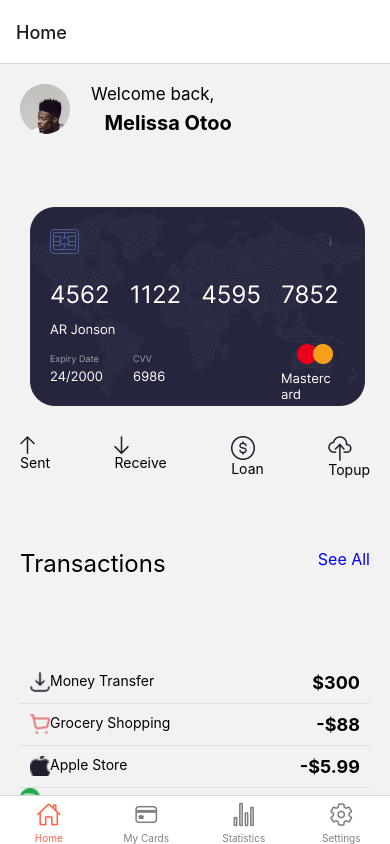
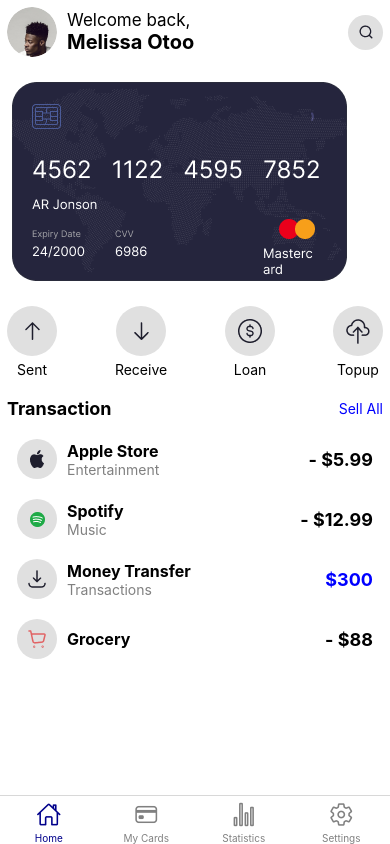
Before and after one commit to MaameLissa/-rn-assignment5-11263472, a React Native app in the folder Muse/: screen /Home in a window 390 px wide. Built offline with nearby package versions, Linux system fonts and the light colour scheme.

Commit message:
Homepage complete

```diff
--- a/Muse/Components/BottomTabs.js
+++ b/Muse/Components/BottomTabs.js
@@ -1,7 +1,7 @@
-// src/navigation/BottomTabs.js
 import React from "react";
 import { createBottomTabNavigator } from "@react-navigation/bottom-tabs";
 import Icon from "react-native-vector-icons/Ionicons";
+import { useTheme } from "../theme/ThemeProvider";
 
 import HomeScreen from "./HomeScreen";
 import MyCardsScreen from "./MyCardsScreen";
@@ -11,6 +11,8 @@ import SettingsScreen from "./SettingsScreen";
 const Tab = createBottomTabNavigator();
 
 const BottomTabs = () => {
+  const { currentTheme } = useTheme(); // Get current theme
+
   return (
     <Tab.Navigator
       screenOptions={({ route }) => ({
@@ -37,11 +39,17 @@ const BottomTabs = () => {
 
           return <Icon name={iconName} size={size} color={color} />;
         },
+        tabBarActiveTintColor: "#00008B",
+        tabBarInactiveTintColor: "gray",
+        tabBarStyle: [
+          {
+            display: "flex",
+            backgroundColor: currentTheme.tabBarBackground, // Apply theme background color
+          },
+          null,
+        ],
+        headerShown: false, // Remove the top bar
       })}
-      tabBarOptions={{
-        activeTintColor: "tomato",
-        inactiveTintColor: "gray",
-      }}
     >
       <Tab.Screen name="Home" component={HomeScreen} />
       <Tab.Screen name="My Cards" component={MyCardsScreen} />
--- a/Muse/Components/HomeScreen.js
+++ b/Muse/Components/HomeScreen.js
@@ -1,15 +1,22 @@
-// src/screens/HomeScreen.js
 import React from "react";
-import { View, Text, StyleSheet, Image } from "react-native";
+import { View, Text, StyleSheet, Image, ScrollView } from "react-native";
+import { useTheme } from '../theme/ThemeProvider';
 
 const HomeScreen = () => {
+  const { currentTheme } = useTheme();
+
   return (
-    <View style={styles.container}>
+    <ScrollView style={[styles.container, { backgroundColor: currentTheme.background }]}>
       <View style={styles.top}>
         <Image style={styles.userimage} source={require("../Images/profile.png")} />
-        <Image style={styles.search} source={require("../Images/search.png")} />
-        <Text style={styles.welcomeText}>Welcome back,</Text>
-        <Text style={styles.username}>Melissa Otoo</Text>
+        <View style={styles.welcomeContainer}>
+          <Text style={[styles.welcomeText, { color: currentTheme.text }]}>Welcome back,</Text>
+          <Text style={[styles.username, { color: currentTheme.text }]}>Melissa Otoo</Text>
+        </View>
+
+        <View style={[styles.searchContainer, { backgroundColor: currentTheme.circle }]}>
+          <Image style={styles.search} source={require("../Images/search.png")} />
+        </View>
       </View>
       <View style={styles.card}>
         <Image source={require("../Images/Card.png")} />
@@ -17,143 +24,190 @@ const HomeScreen = () => {
 
       <View style={styles.buttons}>
         <View style={styles.button}>
-          <View style={styles.bx}>
-            <Image
-              style={styles.image}
-              source={require("../Images/send.png")}
-            />
+          <View style={[styles.circle, { backgroundColor: currentTheme.circle }]}>
+            <Image style={styles.image} source={require("../Images/send.png")} />
           </View>
-          <Text style={styles.sent}>Sent</Text>
-        </View>
-
-        <View style={styles.button}>
-          <Image
-            style={styles.image}
-            source={require("../Images/recieve.png")}
-          />
-          <Text style={styles.receive}>Receive</Text>
+          <Text style={[styles.sent, { color: currentTheme.text }]}>Sent</Text>
         </View>
         <View style={styles.button}>
-          <Image style={styles.image} source={require("../Images/loan.png")} />
-          <Text style={styles.loan}>Loan</Text>
+          <View style={[styles.circle, { backgroundColor: currentTheme.circle }]}>
+            <Image style={styles.image} source={require("../Images/recieve.png")} />
+          </View>
+          <Text style={[styles.receive, { color: currentTheme.text }]}>Receive</Text>
         </View>
         <View style={styles.button}>
-          <Image style={styles.image} source={require("../Images/topUp.png")} />
-          <Text style={styles.topup}>Topup</Text>
+          <View style={[styles.circle, { backgroundColor: currentTheme.circle }]}>
+            <Image style={styles.image} source={require("../Images/loan.png")} />
+          </View>
+          <Text style={[styles.loan, { color: currentTheme.text }]}>Loan</Text>
+        </View>
+        <View style={styles.button}>
+          <View style={[styles.circle, { backgroundColor: currentTheme.circle }]}>
+            <Image style={styles.image} source={require("../Images/topUp.png")} />
+          </View>
+          <Text style={[styles.topup, { color: currentTheme.text }]}>Topup</Text>
         </View>
       </View>
 
-      <View style={styles.transactionText}>
-        <Text style={styles.title}>Transactions</Text>
-        <Text style={styles.subtitle}>See All</Text>
+      <View style={styles.Ttext}>
+        <Text style={[styles.Transact, { color: currentTheme.text }]}>Transaction</Text>
+        <Text style={styles.sell}>Sell All</Text>
       </View>
 
       <View style={styles.transactions}>
         <View style={styles.transaction}>
-          <Image
-            source={require("../Images/moneyTransfer.png")}
-            style={{ width: 20, height: 20 }}
-          />
-          <Text style={styles.transactionText}>Money Transfer</Text>
-          <Text style={styles.amount}>$300</Text>
+          <View style={[styles.transactionIconContainer, { backgroundColor: currentTheme.circle }]}>
+            <Image source={require("../Images/apple.png")} style={styles.transactionIcon} />
+          </View>
+          <View style={styles.transactionDetail}>
+            <Text style={[styles.transactionText, { color: currentTheme.text }]}>Apple Store</Text>
+            <Text style={styles.categoryText}>Entertainment</Text>
+          </View>
+          <Text style={[styles.amount, { color: currentTheme.text }]}>- $5.99</Text>
         </View>
         <View style={styles.transaction}>
-          <Image
-            source={require("../Images/grocery.png")}
-            style={{ width: 20, height: 20 }}
-          />
-          <Text style={styles.transactionText}>Grocery Shopping</Text>
-          <Text style={styles.amount}>-$88</Text>
+          <View style={[styles.transactionIconContainer, { backgroundColor: currentTheme.circle }]}>
+            <Image source={require("../Images/spotify.png")} style={styles.transactionIcon} />
+          </View>
+          <View style={styles.transactionDetail}>
+            <Text style={[styles.transactionText, { color: currentTheme.text }]}>Spotify</Text>
+            <Text style={styles.categoryText}>Music</Text>
+          </View>
+          <Text style={[styles.amount, { color: currentTheme.text }]}>- $12.99</Text>
         </View>
         <View style={styles.transaction}>
-          <Image
-            source={require("../Images/apple.png")}
-            style={{ width: 20, height: 20 }}
-          />
-          <Text style={styles.transactionText}>Apple Store</Text>
-          <Text style={styles.amount}>-$5.99</Text>
+          <View style={[styles.transactionIconContainer, { backgroundColor: currentTheme.circle }]}>
+            <Image source={require("../Images/moneyTransfer.png")} style={styles.transactionIcon} />
+          </View>
+          <View style={styles.transactionDetail}>
+            <Text style={[styles.transactionText, { color: currentTheme.text }]}>Money Transfer</Text>
+            <Text style={styles.categoryText}>Transactions</Text>
+          </View>
+          <Text style={[styles.amount, { color: "blue" }]}>$300</Text>
         </View>
-        <Image
-          source={require("../Images/spotify.png")}
-          style={{ width: 20, height: 20 }}
-        />
         <View style={styles.transaction}>
-          <Text style={styles.transactionText}>Spotify</Text>
-          <Text style={styles.amount}>-$12.99</Text>
+          <View style={[styles.transactionIconContainer, { backgroundColor: currentTheme.circle }]}>
+            <Image source={require("../Images/grocery.png")} style={styles.transactionIcon} />
+          </View>
+          <View style={styles.transactionDetail}>
+            <Text style={[styles.transactionText, { color: currentTheme.text }]}>Grocery</Text>
+          </View>
+          <Text style={[styles.amount, { color: currentTheme.text }]}>- $88</Text>
         </View>
       </View>
-    </View>
+    </ScrollView>
   );
 };
 
 const styles = StyleSheet.create({
   container: {
     flex: 1,
-    padding: 20,
+    padding: 7,
   },
   top: {
+    flexDirection: "row",
+    alignItems: "center",
+    marginBottom: 20,
+  },
+  userimage: {
+    width: 50,
+    height: 50,
+    borderRadius: 25,
+  },
+  welcomeContainer: {
+    marginLeft: 10,
     flex: 1,
-    flexDirection: "row",
   },
   welcomeText: {
     fontSize: 17,
-    marginLeft: 1,
   },
-  search: {
-  left: 600,
-  },
-
   username: {
     fontSize: 20,
     fontWeight: "bold",
-    marginTop: 27,
-    right:110,
-
+  },
+  searchContainer: {
+    width: 35,
+    height: 35,
+    borderRadius: 17.5,
+    justifyContent: "center",
+    alignItems: "center",
+  },
+  search: {
+    width: 20,
+    height: 20,
   },
   card: {
-    padding: 10,
+    padding: 5,
     marginBottom: 20,
   },
   buttons: {
-    flex: 1,
     flexDirection: "row",
     justifyContent: "space-between",
+    marginBottom: 20,
   },
-
+  button: {
+    alignItems: "center",
+  },
+  circle: {
+    width: 50,
+    height: 50,
+    borderRadius: 25,
+    justifyContent: "center",
+    alignItems: "center",
+    marginBottom: 5,
+  },
   sent: {
+    fontSize: 14,
+  },
+  receive: {
     fontSize: 14,
   },
   loan: {
     fontSize: 14,
   },
-  receive: {
-    fontSize: 14,
-  },
   topup: {
     fontSize: 14,
   },
-
+  Ttext: {
+    flexDirection: "row",
+    justifyContent: "space-between",
+    alignItems: "center",
+    marginBottom: 10,
+  },
+  Transact: {
+    fontSize: 18,
+    fontWeight: "bold",
+  },
+  sell: {
+    color: "blue",
+  },
   transactions: {
     flex: 1,
   },
   transaction: {
     flexDirection: "row",
     justifyContent: "space-between",
+    alignItems: "center",
     padding: 10,
-    borderBottomWidth: 1,
-    borderBottomColor: "#e0e0e0",
+  },
+  transactionIconContainer: {
+    width: 40,
+    height: 40,
+    borderRadius: 20,
+    justifyContent: "center",
+    alignItems: "center",
+  },
+  transactionDetail: {
+    flex: 1,
+    marginLeft: 10,
   },
   transactionText: {
-    flex: 1,
-    flexDirection: "row",
-    justifyContent: "space-between",
+    fontSize: 16,
+    fontWeight: "bold",
   },
-  title: {
-    fontSize: 24,
-  },
-  subtitle: {
-    fontSize: 16,
-    color: "blue",
+  categoryText: {
+    fontSize: 14,
+    color: "grey",
   },
   amount: {
     fontSize: 18,
--- a/Muse/theme/ThemeProvider.js
+++ b/Muse/theme/ThemeProvider.js
@@ -1,15 +1,20 @@
-// src/theme/ThemeProvider.js
 import React, { createContext, useState, useContext } from 'react';
 import { StatusBar, View } from 'react-native';
 
 const lightTheme = {
   background: '#ffffff',
   text: '#000000',
+  circle: '#e0e0e0',
+  tabBarBackground: '#ffffff',
+  tabBarText: '#000000',
 };
 
 const darkTheme = {
-  background: '#000000',
+  background: '#191e39',
   text: '#ffffff',
+  circle: '#ffffff',
+  tabBarBackground: '#191e39',
+  tabBarText: '#ffffff',
 };
 
 const ThemeContext = createContext({
```
Also changed, not shown: Muse/Components/SettingsScreen.js (+8 -11 lines).
